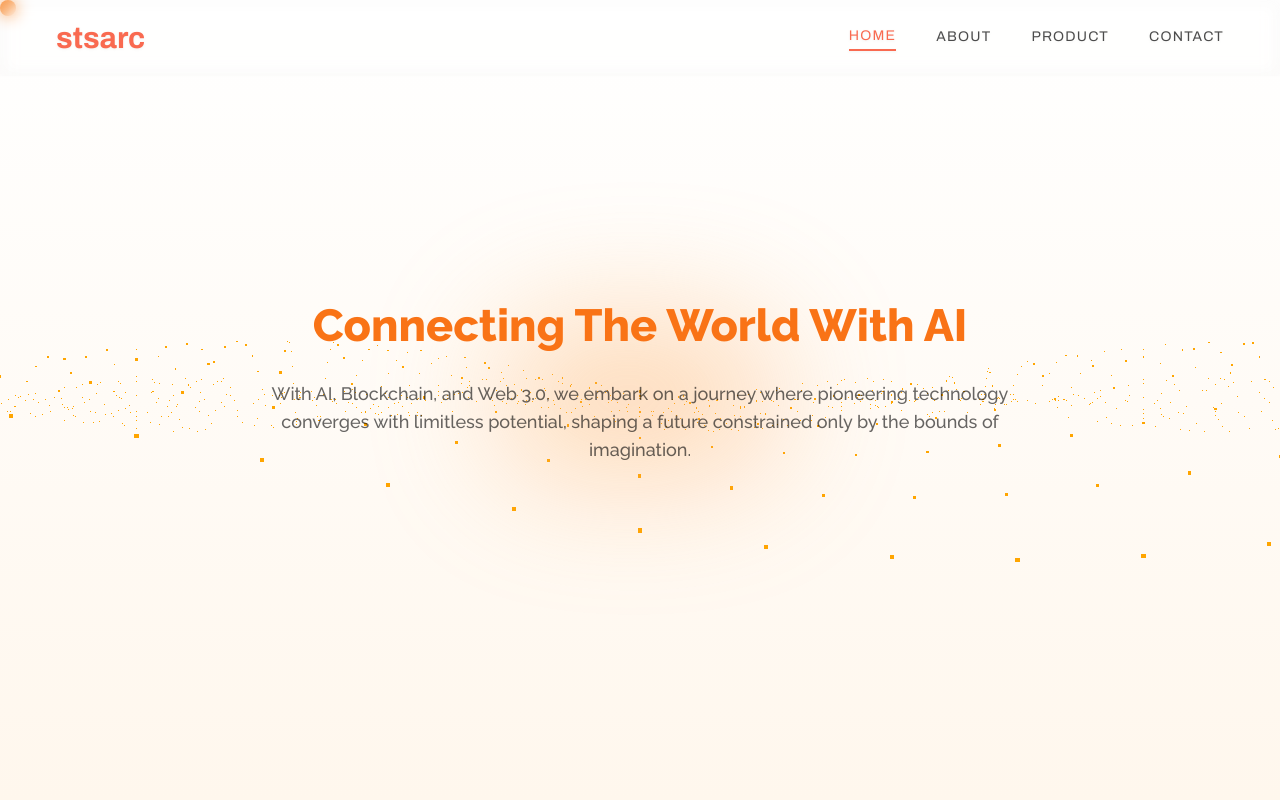
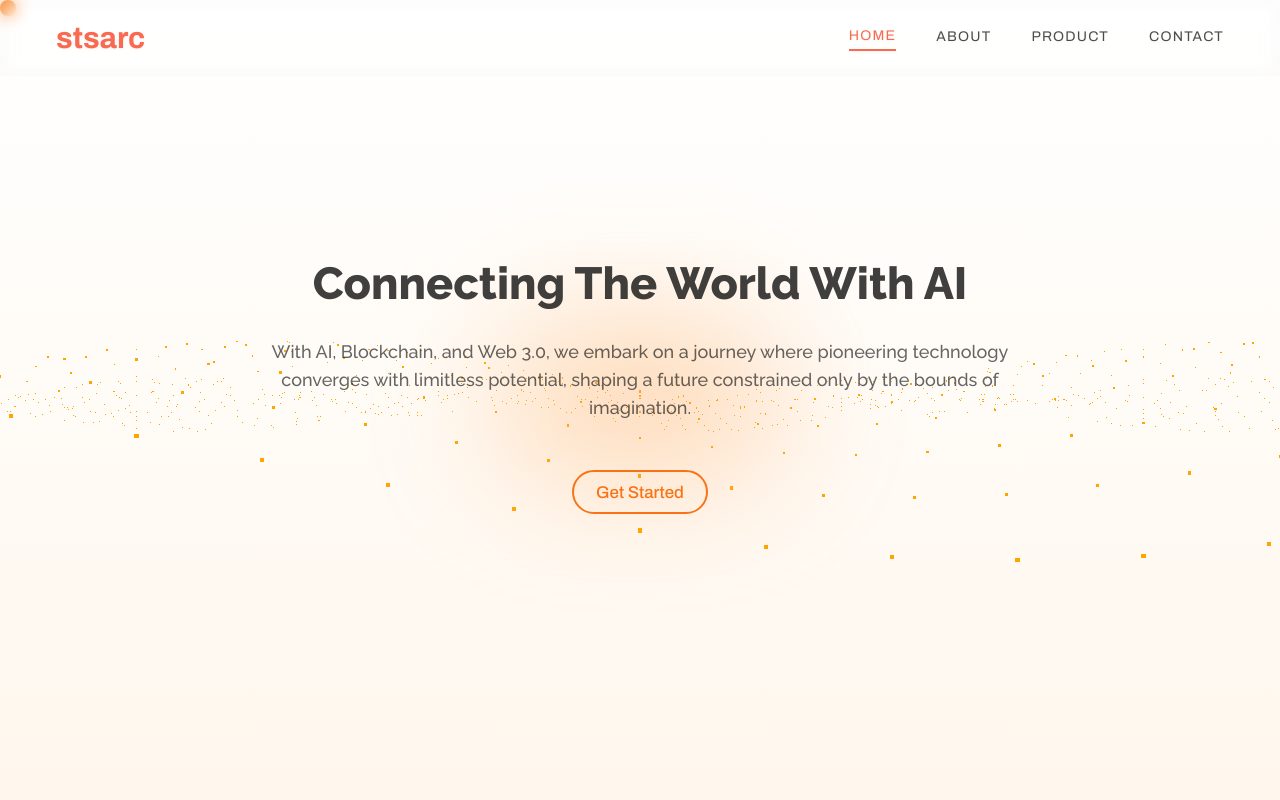
Before and after one commit to vaishnavishelke2021/Startup-Website---STSARC, a React (Vite) app: page / in a window 1280 px wide. Shown: the top 800 px of the page. Built offline with nearby package versions, Linux system fonts and the light colour scheme.

Commit message:
Updated: HomeHero

```diff
--- a/src/components/HomeHero.jsx
+++ b/src/components/HomeHero.jsx
@@ -93,7 +93,7 @@ const HomeHero = () => {
       </div>
       <div className="relative z-10 flex flex-col items-center justify-center h-full text-center">
         <motion.h1
-          className="text-3xl md:text-[45px] raleway font-extrabold text-orange-500 mb-9 hoverable"
+          className="text-3xl md:text-[45px] raleway font-extrabold text-black/75 mb-9 hoverable"
           initial={{ opacity: 0, y: -50 }}
           animate={{ opacity: 1, y: 0 }}
           transition={{ duration: 0.8, ease: "easeInOut" }}
@@ -110,7 +110,7 @@ const HomeHero = () => {
           pioneering technology converges with limitless potential, shaping a
           future constrained only by the bounds of imagination.
         </motion.p>
-        {/* <Button targetId="product" text="Get Started" /> */}
+        <Button targetId="product" text="Get Started" />
       </div>
     </div>
   );
```
